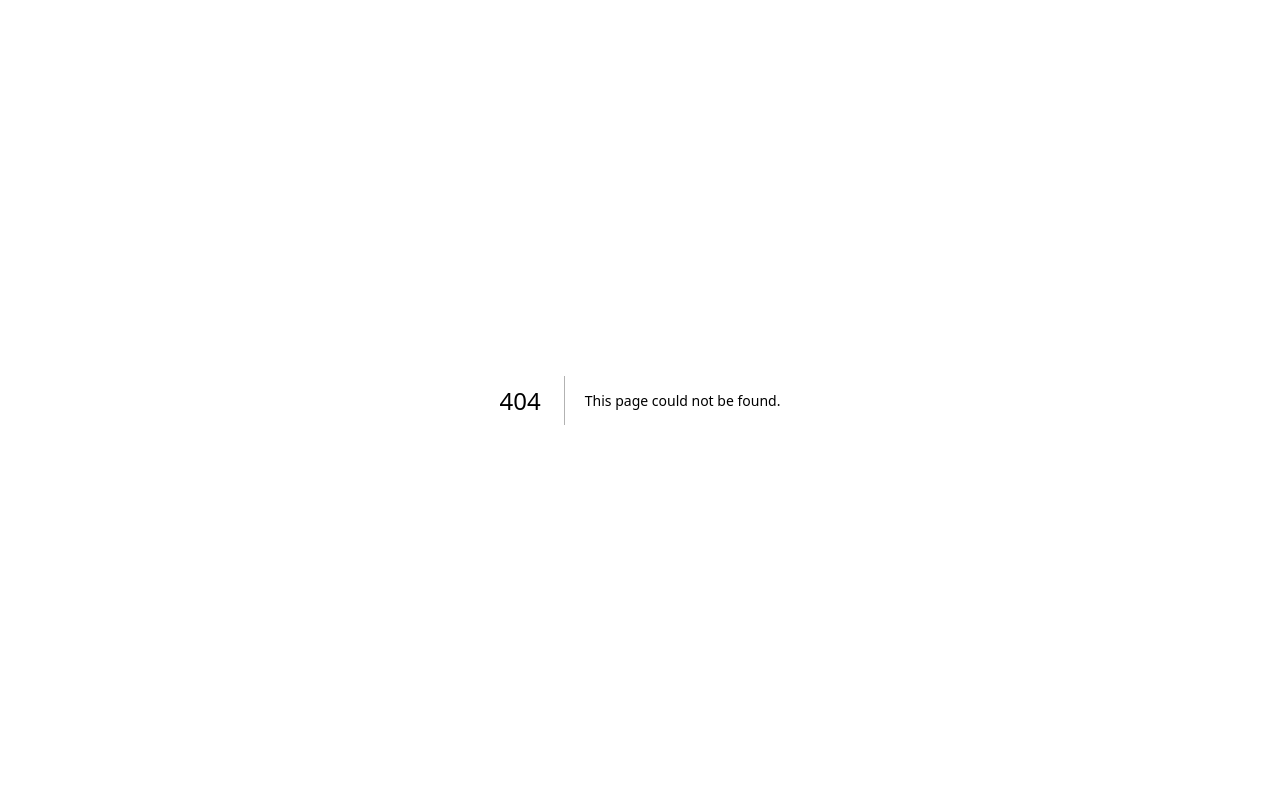
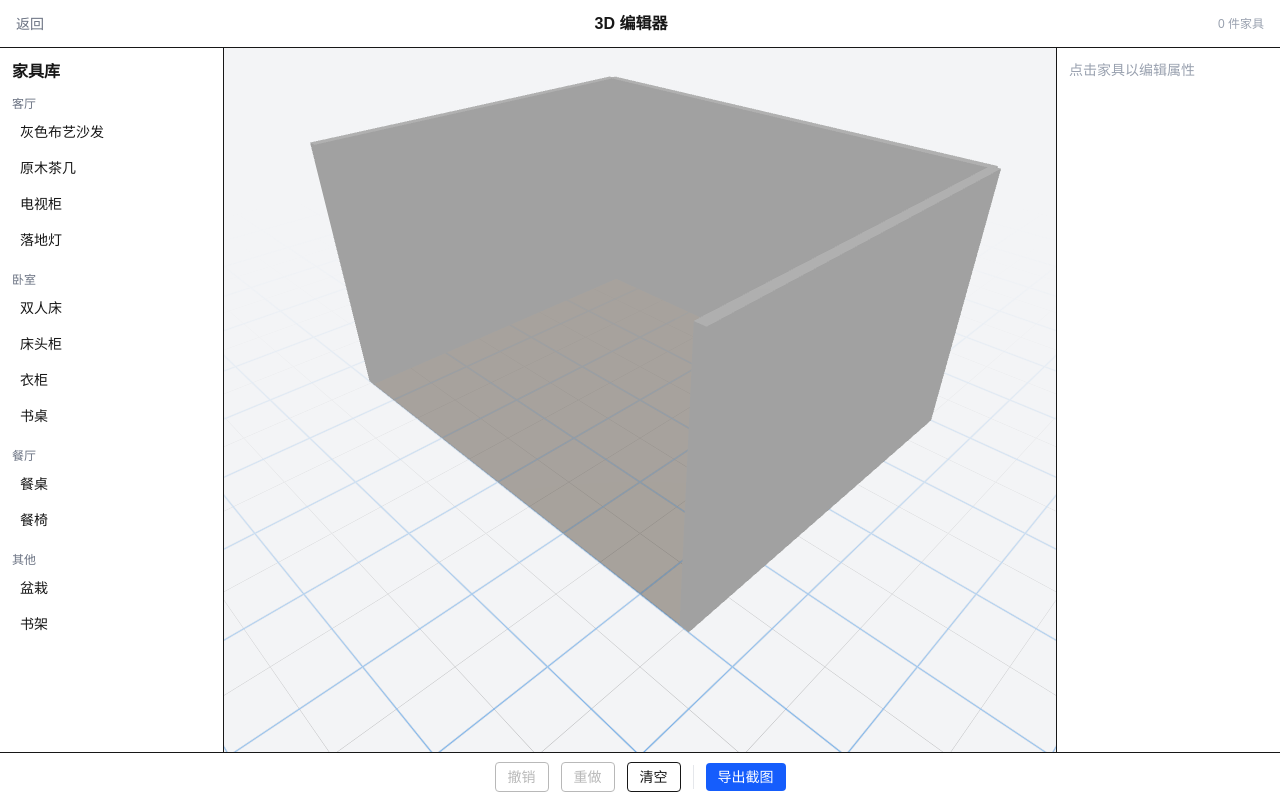
Before and after one commit to alleneee/ai-agent-designer, a Next.js app: page /editor in a window 1280 px wide. Before the commit this address had no page. Built offline with nearby package versions, Linux system fonts and the light colour scheme.

Commit message:
feat: add 3D editor with furniture panels, property editing, and scene persistence

```diff
--- /dev/null
+++ b/src/app/editor/page.tsx
@@ -0,0 +1,75 @@
+'use client'
+
+import { useRef, useEffect } from 'react'
+import { useRouter, useSearchParams } from 'next/navigation'
+import dynamic from 'next/dynamic'
+import FurniturePanel from '@/components/editor/FurniturePanel'
+import PropertyPanel from '@/components/editor/PropertyPanel'
+import Toolbar from '@/components/editor/Toolbar'
+import { useEditorStore } from '@/store/editorStore'
+
+const Canvas3D = dynamic(() => import('@/components/editor/Canvas3D'), {
+  ssr: false,
+})
+
+export default function EditorPage() {
+  const router = useRouter()
+  const searchParams = useSearchParams()
+  const projectId = searchParams.get('project')
+  const canvasContainerRef = useRef<HTMLDivElement>(null)
+  const { furniture, loadScene } = useEditorStore()
+
+  useEffect(() => {
+    if (projectId) {
+      loadScene(projectId)
+    }
+  }, [projectId, loadScene])
+
+  useEffect(() => {
+    const handleKeyDown = (e: KeyboardEvent) => {
+      if (e.key === 'Delete' || e.key === 'Backspace') {
+        const { selectedId, removeFurniture } = useEditorStore.getState()
+        if (selectedId) removeFurniture(selectedId)
+      }
+      if (e.ctrlKey || e.metaKey) {
+        if (e.key === 'z' && !e.shiftKey) {
+          e.preventDefault()
+          useEditorStore.getState().undo()
+        }
+        if ((e.key === 'z' && e.shiftKey) || e.key === 'y') {
+          e.preventDefault()
+          useEditorStore.getState().redo()
+        }
+      }
+    }
+    window.addEventListener('keydown', handleKeyDown)
+    return () => window.removeEventListener('keydown', handleKeyDown)
+  }, [])
+
+  return (
+    <div className="h-screen flex flex-col">
+      <div className="h-12 bg-white border-b flex items-center px-4 justify-between">
+        <button
+          onClick={() => router.back()}
+          className="text-sm text-gray-500 hover:text-gray-700"
+        >
+          返回
+        </button>
+        <h1 className="font-semibold">3D 编辑器</h1>
+        <span className="text-xs text-gray-400">
+          {furniture.length} 件家具
+        </span>
+      </div>
+
+      <div className="flex-1 flex overflow-hidden">
+        <FurniturePanel />
+        <div ref={canvasContainerRef} className="flex-1">
+          <Canvas3D />
+        </div>
+        <PropertyPanel />
+      </div>
+
+      <Toolbar canvasRef={canvasContainerRef} />
+    </div>
+  )
+}
--- /dev/null
+++ b/src/components/editor/FurniturePanel.tsx
@@ -0,0 +1,41 @@
+'use client'
+
+import { FURNITURE_CATALOG } from '@/data/furniture'
+import { useEditorStore } from '@/store/editorStore'
+
+export default function FurniturePanel() {
+  const { addFurniture } = useEditorStore()
+
+  const categories = [
+    { key: 'living', name: '客厅' },
+    { key: 'bedroom', name: '卧室' },
+    { key: 'dining', name: '餐厅' },
+    { key: 'other', name: '其他' },
+  ] as const
+
+  return (
+    <div className="w-56 bg-white border-r overflow-y-auto p-3">
+      <h2 className="font-semibold mb-3">家具库</h2>
+      {categories.map((cat) => {
+        const items = FURNITURE_CATALOG.filter((f) => f.category === cat.key)
+        if (items.length === 0) return null
+        return (
+          <div key={cat.key} className="mb-4">
+            <p className="text-xs text-gray-500 mb-1">{cat.name}</p>
+            <div className="space-y-1">
+              {items.map((item) => (
+                <button
+                  key={item.id}
+                  onClick={() => addFurniture(item.id)}
+                  className="w-full text-left px-2 py-1.5 text-sm rounded hover:bg-gray-100 transition-colors"
+                >
+                  {item.name}
+                </button>
+              ))}
+            </div>
+          </div>
+        )
+      })}
+    </div>
+  )
+}
--- /dev/null
+++ b/src/components/editor/PropertyPanel.tsx
@@ -0,0 +1,68 @@
+'use client'
+
+import { useEditorStore } from '@/store/editorStore'
+import { FURNITURE_CATALOG } from '@/data/furniture'
+
+export default function PropertyPanel() {
+  const { furniture, selectedId, updateFurniture, removeFurniture } =
+    useEditorStore()
+  const selected = furniture.find((f) => f.id === selectedId)
+
+  if (!selected) {
+    return (
+      <div className="w-56 bg-white border-l p-3">
+        <p className="text-sm text-gray-400">点击家具以编辑属性</p>
+      </div>
+    )
+  }
+
+  const meta = FURNITURE_CATALOG.find((f) => f.id === selected.modelId)
+
+  const handleChange = (
+    field: 'position' | 'rotation' | 'scale',
+    axis: number,
+    value: string
+  ) => {
+    const arr = [...selected[field]] as [number, number, number]
+    arr[axis] = parseFloat(value) || 0
+    updateFurniture(selected.id, { [field]: arr })
+  }
+
+  const axes = ['X', 'Y', 'Z']
+
+  return (
+    <div className="w-56 bg-white border-l p-3 overflow-y-auto">
+      <h2 className="font-semibold mb-1">{meta?.name ?? selected.modelId}</h2>
+      <p className="text-xs text-gray-400 mb-4">{meta?.description}</p>
+
+      {(['position', 'rotation', 'scale'] as const).map((field) => (
+        <div key={field} className="mb-3">
+          <p className="text-xs text-gray-500 mb-1">
+            {field === 'position' ? '位置' : field === 'rotation' ? '旋转' : '缩放'}
+          </p>
+          <div className="grid grid-cols-3 gap-1">
+            {axes.map((axis, i) => (
+              <div key={axis}>
+                <label className="text-xs text-gray-400">{axis}</label>
+                <input
+                  type="number"
+                  step={0.1}
+                  value={selected[field][i]}
+                  onChange={(e) => handleChange(field, i, e.target.value)}
+                  className="w-full border rounded px-1 py-0.5 text-xs"
+                />
+              </div>
+            ))}
+          </div>
+        </div>
+      ))}
+
+      <button
+        onClick={() => removeFurniture(selected.id)}
+        className="w-full mt-4 text-sm text-red-500 border border-red-200 rounded py-1 hover:bg-red-50"
+      >
+        删除
+      </button>
+    </div>
+  )
+}
--- /dev/null
+++ b/src/components/editor/Toolbar.tsx
@@ -0,0 +1,54 @@
+'use client'
+
+import { useEditorStore } from '@/store/editorStore'
+import { useCallback } from 'react'
+
+interface ToolbarProps {
+  canvasRef: React.RefObject<HTMLDivElement | null>
+}
+
+export default function Toolbar({ canvasRef }: ToolbarProps) {
+  const { undo, redo, clearScene, history, historyIndex } = useEditorStore()
+
+  const handleExport = useCallback(() => {
+    if (!canvasRef.current) return
+    const canvas = canvasRef.current.querySelector('canvas')
+    if (!canvas) return
+    const link = document.createElement('a')
+    link.download = 'furnish-export.png'
+    link.href = canvas.toDataURL('image/png')
+    link.click()
+  }, [canvasRef])
+
+  return (
+    <div className="h-12 bg-white border-t flex items-center justify-center gap-3 px-4">
+      <button
+        onClick={undo}
+        disabled={historyIndex <= 0}
+        className="px-3 py-1 text-sm border rounded hover:bg-gray-50 disabled:opacity-30"
+      >
+        撤销
+      </button>
+      <button
+        onClick={redo}
+        disabled={historyIndex >= history.length - 1}
+        className="px-3 py-1 text-sm border rounded hover:bg-gray-50 disabled:opacity-30"
+      >
+        重做
+      </button>
+      <button
+        onClick={clearScene}
+        className="px-3 py-1 text-sm border rounded hover:bg-gray-50"
+      >
+        清空
+      </button>
+      <div className="w-px h-6 bg-gray-200" />
+      <button
+        onClick={handleExport}
+        className="px-3 py-1 text-sm bg-blue-600 text-white rounded hover:bg-blue-700"
+      >
+        导出截图
+      </button>
+    </div>
+  )
+}
```
